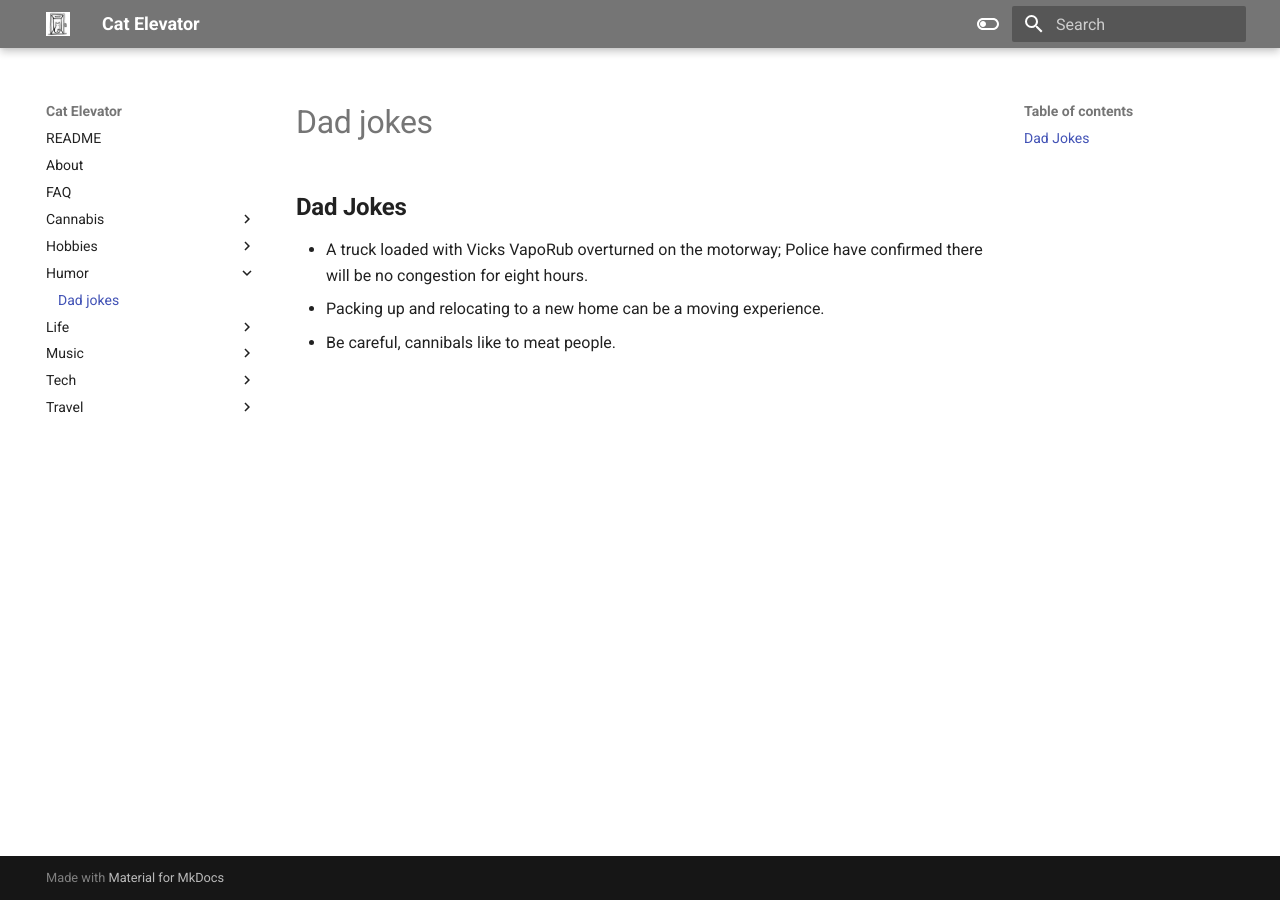
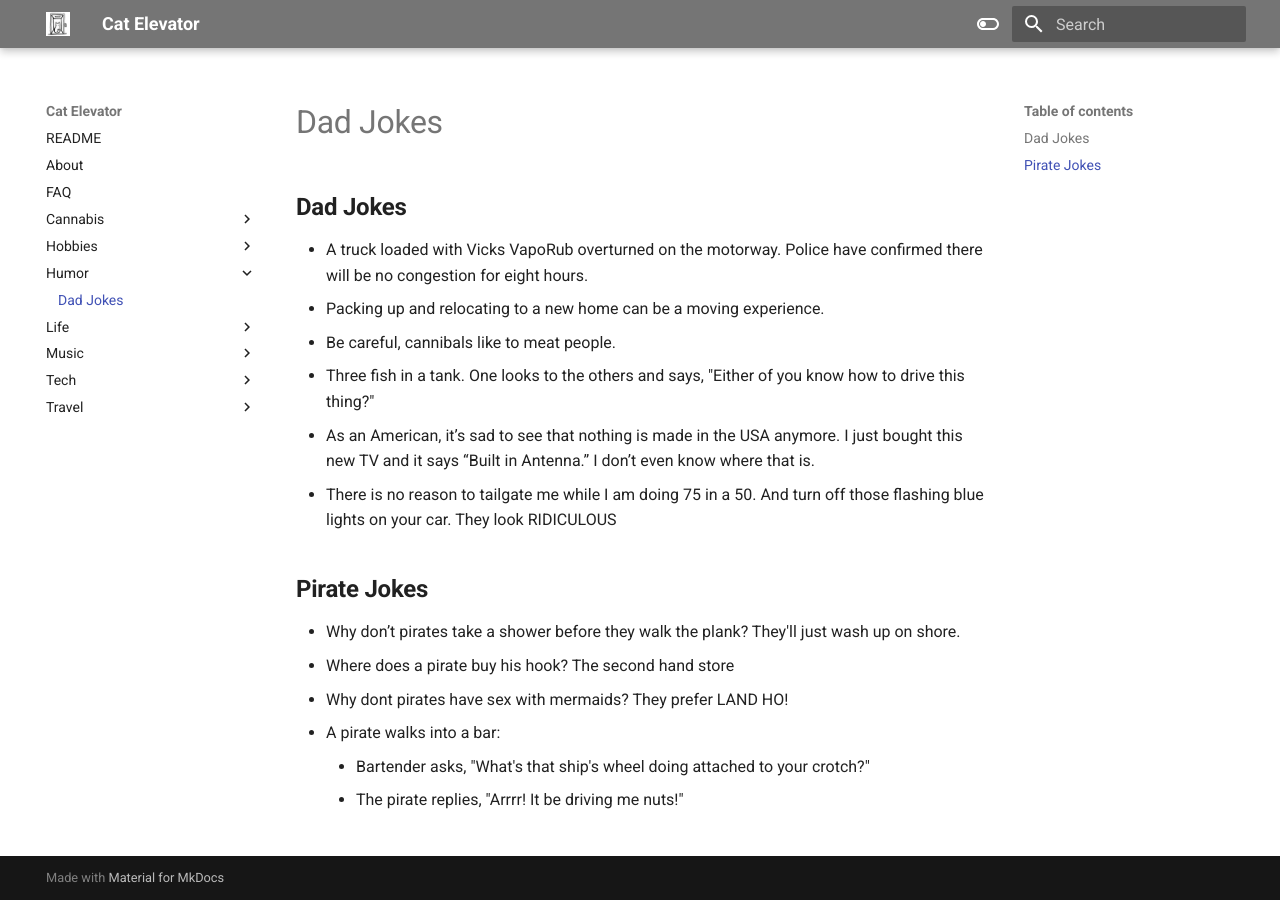
Before and after one commit to los7key/garden, an MkDocs documentation site: the page built from docs/humor/dad-jokes.md, in a window 1280 px wide. Built offline with MkDocs 1.6.1 and Material for MkDocs 9.7.7, drawn with Linux system fonts in a browser that asks for light colours.

```diff
--- a/docs/humor/dad-jokes.md
+++ b/docs/humor/dad-jokes.md
@@ -1,9 +1,26 @@
 ---
-description: I like Dad jokes.  Who doesn't?
+layout: post
+title: Dad Jokes
+description: Dad Jokes
+date: 2022-04-01
+Last Updated: 2022-08-19
 ---
 
 # Dad Jokes
 
-* A truck loaded with Vicks VapoRub overturned on the motorway; Police have confirmed there will be no congestion for eight hours.
+* A truck loaded with Vicks VapoRub overturned on the motorway. Police have confirmed there will be no congestion for eight hours.
 * Packing up and relocating to a new home can be a moving experience.
 * Be careful, cannibals like to meat people.
+* Three fish in a tank. One looks to the others and says, "Either of you know how to drive this thing?"
+* As an American, it’s sad to see that nothing is made in the USA anymore.  I just bought this new TV and it says “Built in Antenna.” I don’t even know where that is.
+* There is no reason to tailgate me while I am doing 75 in a 50. And turn off those flashing blue lights on your car. They look RIDICULOUS
+
+# Pirate Jokes
+
+* Why don’t pirates take a shower before they walk the plank? They'll just wash up on shore.
+* Where does a pirate buy his hook?  The second hand store
+* Why dont pirates have sex with mermaids? They prefer LAND HO!
+
+* A pirate walks into a bar:
+    * Bartender asks, "What's that ship's wheel doing attached to your crotch?"
+    * The pirate replies, "Arrrr! It be driving me nuts!"
```
Also changed, not shown: docs/faq.md (+4 -1 lines), docs/hobbies/README.md (+5 -0 lines), docs/tech/code/macos_tips.md (added, +57 -0 lines), docs/tech/unix/compiz.md (added, +23 -0 lines).
